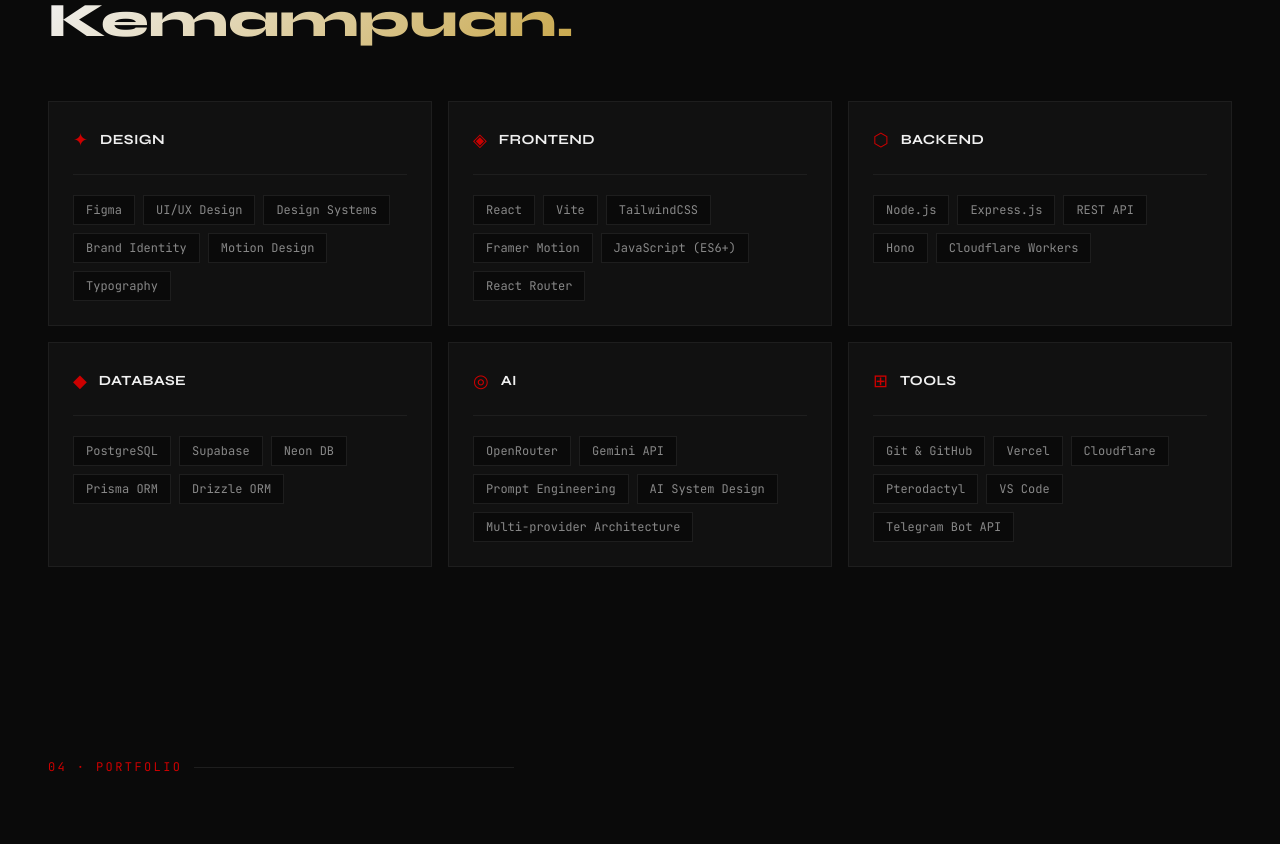
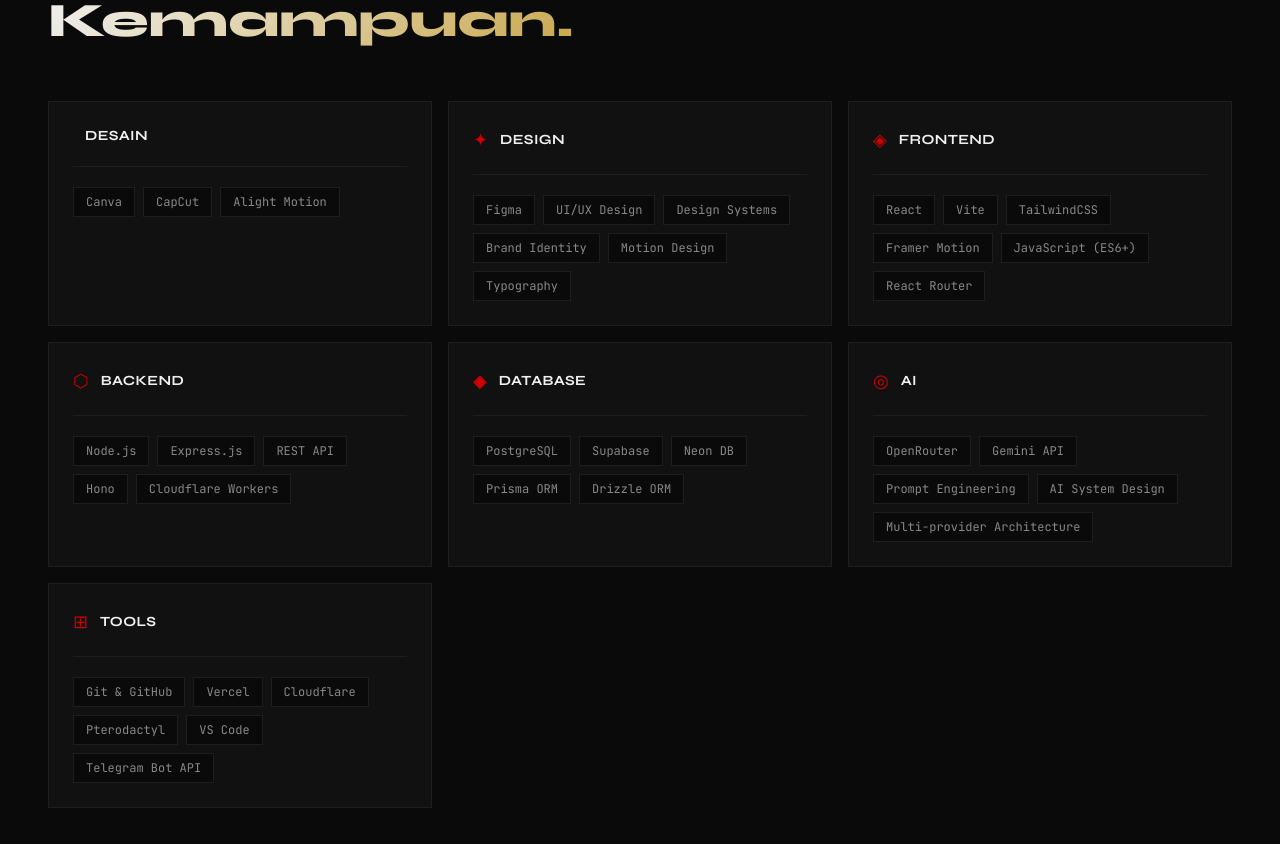
Before and after one commit to Vexcompany/Portfo, a React (Vite) app in the folder portfolio-giovanni/: page / in a window 1280 px wide. Shown: the part 2920-3764 px from the top of the page. Built offline with nearby package versions, Linux system fonts and the light colour scheme.

Commit message:
Update index.js

```diff
--- a/portfolio-giovanni/src/data/index.js
+++ b/portfolio-giovanni/src/data/index.js
@@ -58,6 +58,10 @@
 ];
 
 export const skills = [
+  {
+    category: "Desain",
+    items: ["Canva", "CapCut", "Alight Motion"]
+  },
   {
     category: 'Design',
     icon: '✦',
```
